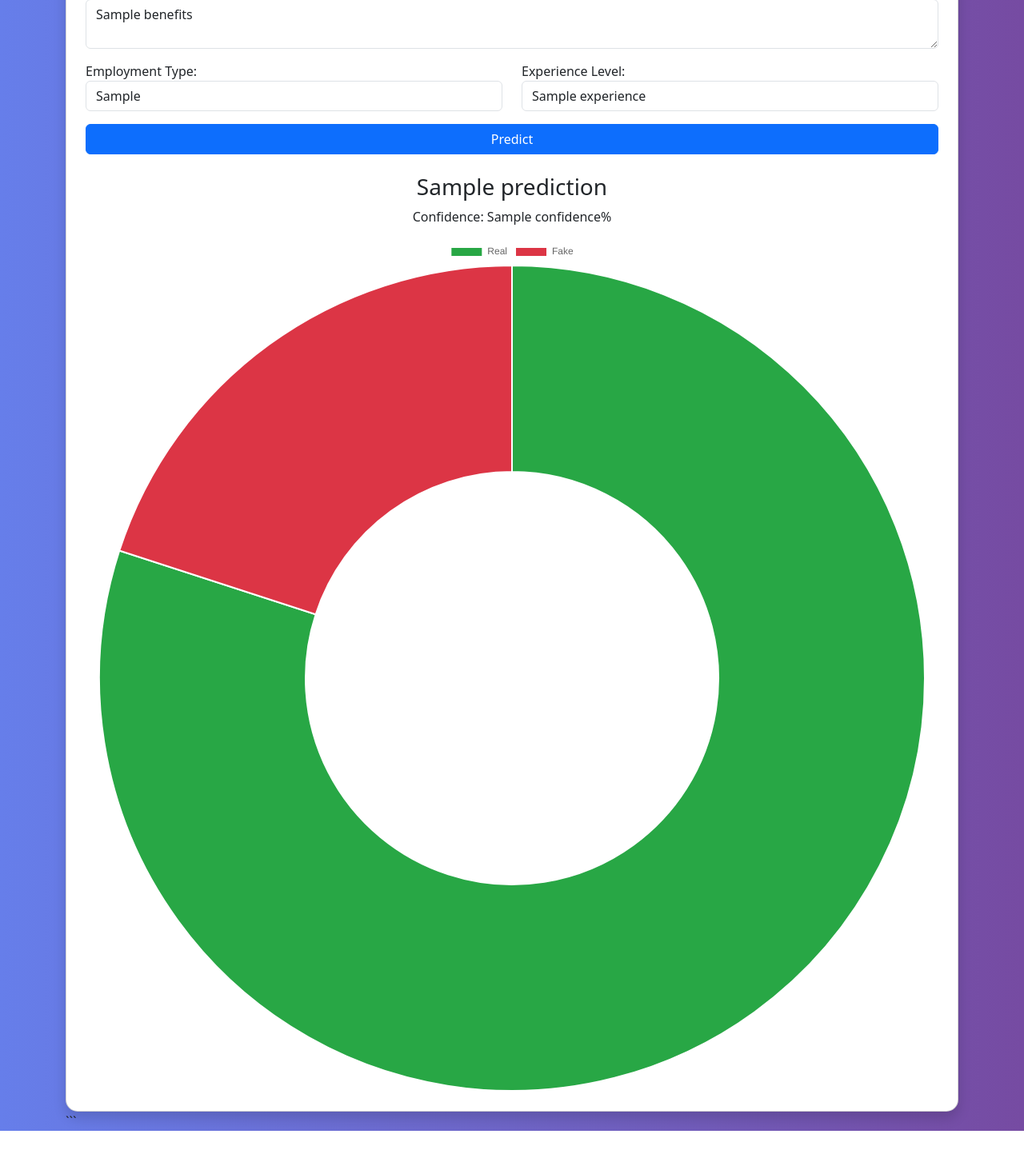
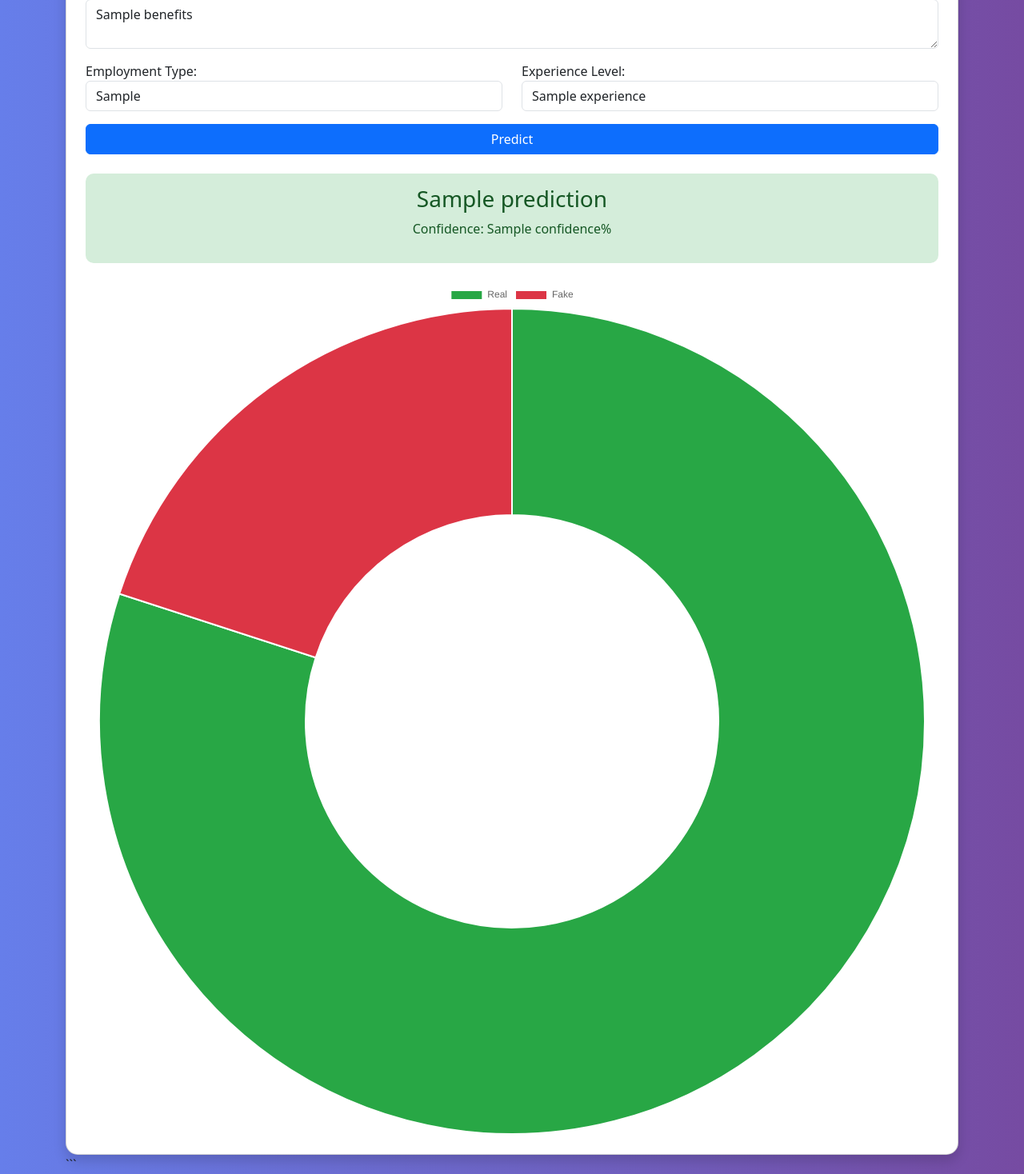
Before and after one commit to sg25git/fake-job-predictor, a Flask app: template templates/index.html in a window 1280 px wide. Shown: the part 632-2100 px from the top of the page at 80% size. Before the commit the page ends 2046 px from the top, so only its background shows below. Run offline with Flask 3, Linux system fonts and the light colour scheme; the template is opened without the code that fills it: most values are stand-ins (such as "Sample title", 1, 10 or a date in 2020); parts of the project's set-up code (start-up, migrations or seed data) failed here and were passed over.

Commit message:
Add files via upload

````diff
--- a/requirements.txt
+++ b/requirements.txt
@@ -1,5 +1,5 @@
 flask
-gunicorn
 scikit-learn
 pandas
 numpy
+nltk
--- a/templates/index.html
+++ b/templates/index.html
@@ -6,7 +6,10 @@
     <title>Fake Job Predictor</title>
 
 ```
+<!-- Bootstrap -->
 <link href="https://cdn.jsdelivr.net/npm/bootstrap@5.3.0/dist/css/bootstrap.min.css" rel="stylesheet">
+
+<!-- Chart -->
 <script src="https://cdn.jsdelivr.net/npm/chart.js"></script>
 
 <style>
@@ -19,6 +22,18 @@
     }
     label {
         font-weight: 500;
+    }
+    .result-box {
+        padding: 15px;
+        border-radius: 10px;
+    }
+    .real {
+        background-color: #d4edda;
+        color: #155724;
+    }
+    .fake {
+        background-color: #f8d7da;
+        color: #721c24;
     }
 </style>
 ```
@@ -82,15 +97,19 @@
 
     {% if prediction %}
     <div class="mt-4 text-center">
-        <h3>{{ prediction }}</h3>
 
-        {% if confidence %}
-        <p>Confidence: {{ confidence }}%</p>
-        {% endif %}
+        <div class="result-box {% if 'Fake' in prediction %}fake{% else %}real{% endif %}">
+            <h3>{{ prediction }}</h3>
 
-        <canvas id="resultChart"></canvas>
+            {% if confidence %}
+            <p>Confidence: {{ confidence }}%</p>
+            {% endif %}
+        </div>
+
+        <canvas id="resultChart" class="mt-4"></canvas>
     </div>
     {% endif %}
+
 </div>
 ```
 
````
Also changed, not shown: 2 other files.
